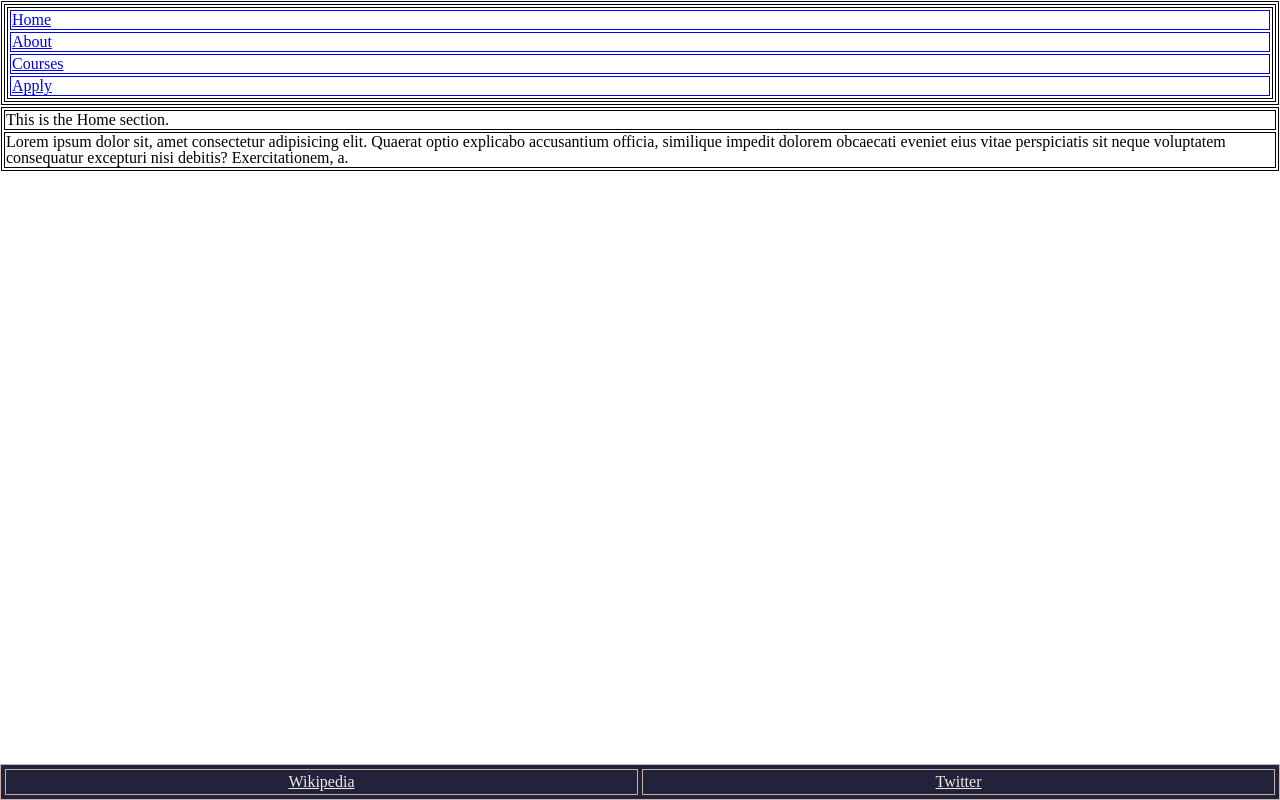
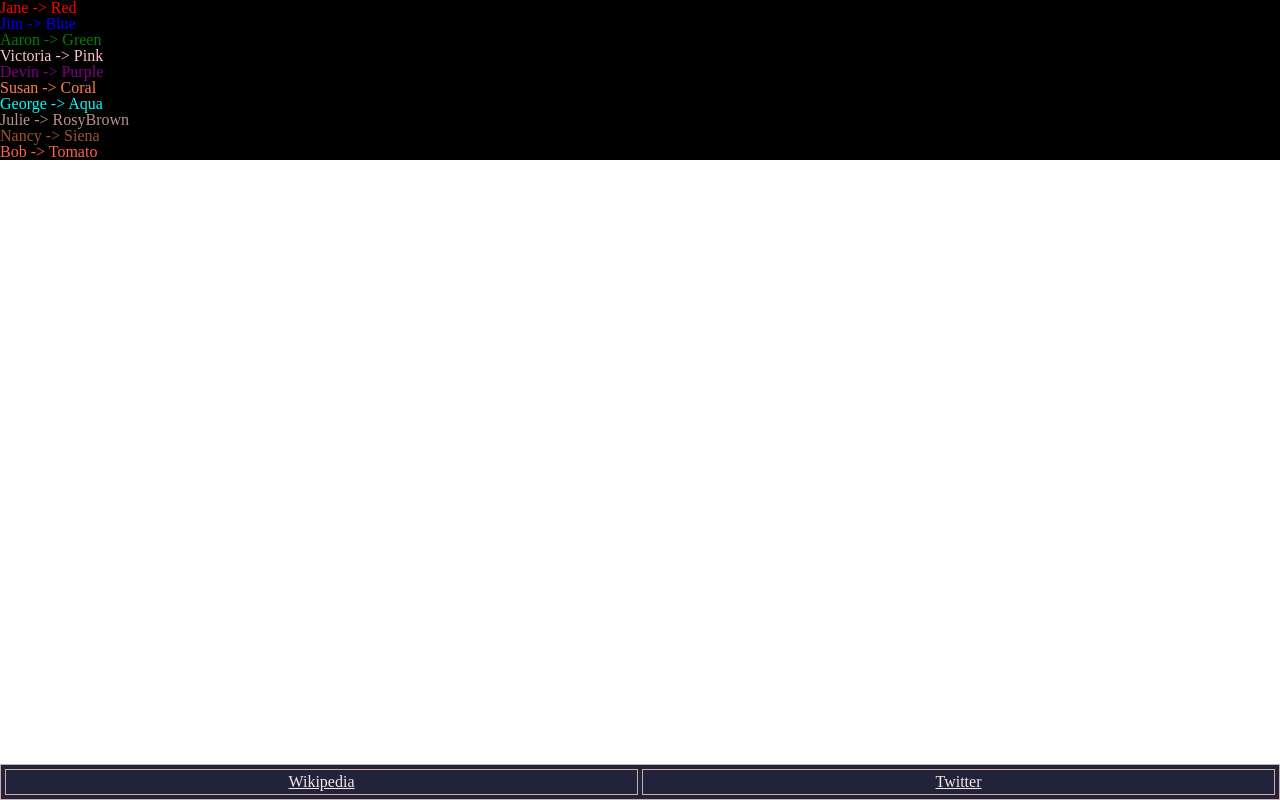
Before and after one commit to CameronBloom/Sprint-03, a plain HTML site: page index.html in a window 1280 px wide. Drawn offline with Linux system fonts and the light colour scheme.

Commit message:
Completed Module 02 - Objective 02 tasks.

```diff
--- a/index.html
+++ b/index.html
@@ -6,20 +6,60 @@
     <title>Sprint 03</title>
   </head>
   <body>
-    <header>
-      <nav>
-        <div class ="links">
-          <a href="#home">Home</a>
-          <a href="#about" class="tertiary">About</a>
-          <a href="#courses" class="tertiary">Courses</a>
-          <a href="#apply" class="tertiary">Apply</a>
+    <div class="parent">
+      <!-- red -->
+      <p>Jane -> Red</p>
+      <div class="child">
+        <!-- blue -->
+        <p>Jim -> Blue</p>
+
+        <div class="grandchild">
+          <!-- green -->
+          <p>Aaron -> Green</p>
+
+          <div class="greatgrandchild">
+            <!-- pink -->
+            <p>Victoria -> Pink</p>
+          </div>
+
+          <div class="greatgrandchild greatgrandchild2">
+            <!-- purple -->
+            <p>Devin -> Purple</p>
+          </div><!-- grandchild2 -->
+
+        </div><!-- grandchild -->
+
+      </div><!-- child -->
+
+      <div class="child child2">
+        <!-- coral -->
+        <p>Susan -> Coral</p>
+
+        <div class="grandchild">
+          <!-- aqua -->
+          <p>George -> Aqua</p>
+
+          <div class="greatgrandchild">
+            <!-- rosybrown -->
+            <p>Julie -> RosyBrown</p>
+
+          </div>
+
         </div>
-      </nav>
-    </header>
-    <section class="tertiary" id="home">
-      <h1 class="tertiary">This is the Home section.</h1>
-      <p class="tertiary">Lorem ipsum dolor sit, amet consectetur adipisicing elit. Quaerat optio explicabo accusantium officia, similique impedit dolorem obcaecati eveniet eius vitae perspiciatis sit neque voluptatem consequatur excepturi nisi debitis? Exercitationem, a.</p>
-    </section>
+
+        <div class="grandchild grandchild2">
+          <!-- sienna -->
+          <p>Nancy -> Siena</p>
+
+          <div class="greatgrandchild">
+            <!-- tomato -->
+            <p>Bob -> Tomato</p>
+          </div>
+
+        </div><!-- grandchild -->
+
+      </div>
+    </div><!-- parent -->
     <footer>
       <a href="https://www.wikipedia.org/">Wikipedia</a>
       <span></span>
--- a/styles/index.css
+++ b/styles/index.css
@@ -47,76 +47,42 @@ table {
 	border-spacing: 0;
 }
 
-/*
-
-Color Pattern: https://coolors.co/22223b-4a4e69-9a8c98-c9ada7-f2e9e4
-
-*/
-
-
-/* * {
-  color: white;
+.parent {
+  color: red;
   background-color: black;
-  font-family: "Lucida Console", "Courier New", monospace;
-} */
-
-header {
-  height: 6.25rem;
-  margin: 0.0625rem;
-  border: 0.0625rem solid;
-  padding: 0.0625rem;
-  display: block;
+}
+.child {
+  color: blue;
 }
 
-header nav {
-  height: 5.875rem;
-  margin: 0.0625rem;
-  border: 0.0625rem solid;
-  padding: 0.0625rem;
-  display: block;
+.grandchild {
+  color: green;
+}
+.greatgrandchild {
+  color: pink;
+}
+.greatgrandchild2 {
+  color: purple;
 }
 
-header nav div {
-  height: 5.5rem;
-  margin: 0.0625rem;
-  border: 0.0625rem solid;
-  padding: 0.0625rem;
-  display: block;
+.child2 {
+  color: coral;
 }
 
-header nav div a {
-  height: 1rem;
-  margin: 0.0625rem;
-  border: 0.0625rem solid;
-  padding: 0.0625rem;
-  display: block;
+.child2 .grandchild {
+  color: aqua;
 }
 
-.tertiary {
-  margin-top: 0.1250rem;
+.child2 .grandchild .greatgrandchild {
+  color: #BC8F8F;
 }
 
-#home {
-  margin: 0.0625rem;
-  margin-top: 0.1250rem;
-  border: 0.0625rem solid;
-  padding: 0.0625rem;
-  display: block;
+.child2 .grandchild2 {
+  color: 	#A0522D;
 }
 
-#home h1 {
-  margin: 0.0625rem;
-  border: 0.0625rem solid;
-  padding: 0.0625rem;
-  display: block;
-}
-
-#home p {
-  margin: 0.0625rem;
-  margin-top: 0.1250rem;
-  border: 0.0625rem solid;
-  padding: 0.0625rem;
-  display: block;
+.child2 .grandchild2 .greatgrandchild {
+  color: tomato;
 }
 
 footer {
```
